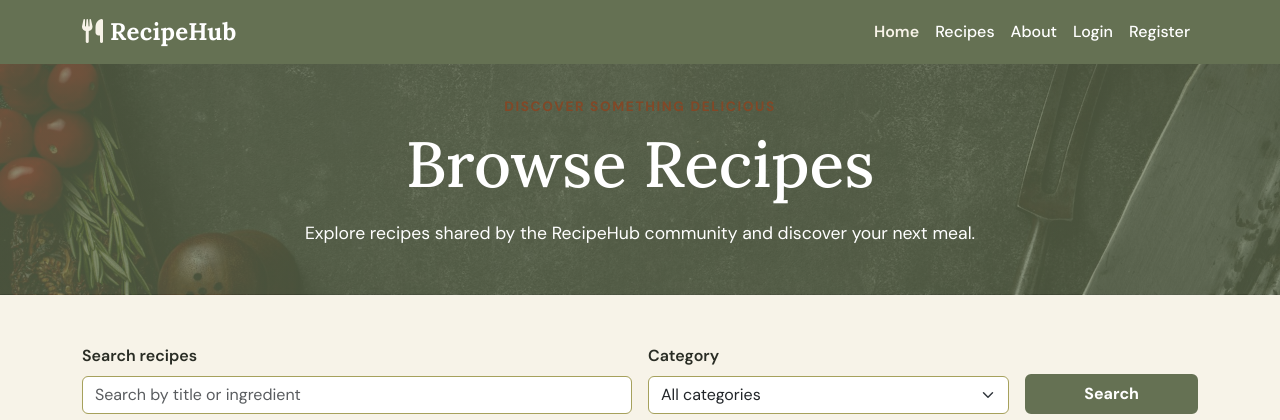
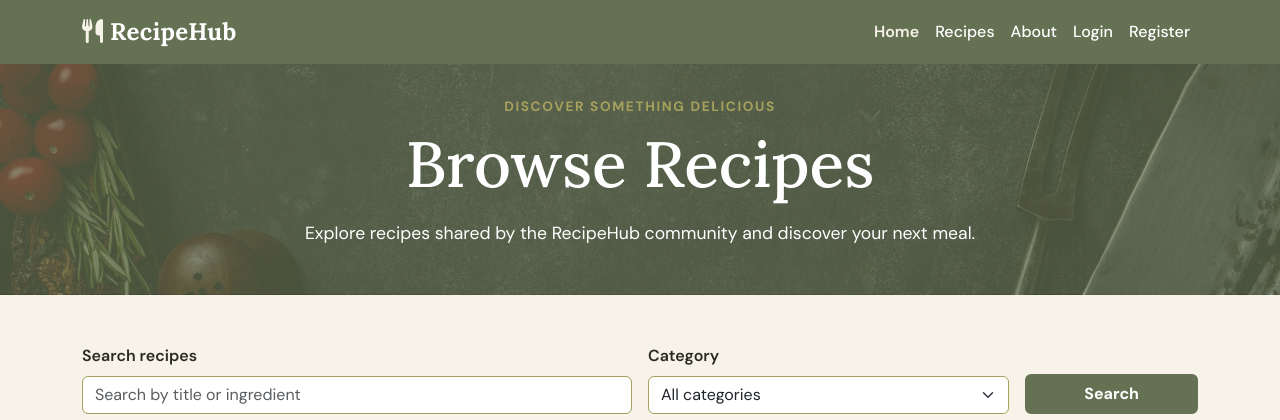
Before and after one commit to Ionut-Cora/recipehub, a Django app: template templates/recipes/recipe_list.html in a window 1280 px wide. Shown: the top 420 px of the page. Run offline with Django 3.2, Linux system fonts and the light colour scheme; the template is opened without the code that fills it, so the values that code supplies are empty; some libraries are stand-ins or nearby versions.

Commit message:
Change the recipe list hero section text color

```diff
--- a/templates/recipes/recipe_list.html
+++ b/templates/recipes/recipe_list.html
@@ -7,7 +7,7 @@
 {% block content %}
     <section class="page-header py-5">
         <div class="container text-center">
-            <p class="eyebrow">Discover something delicious</p>
+            <p class="second-eyebrow">Discover something delicious</p>
 
             <h1>Browse Recipes</h1>
 
```
